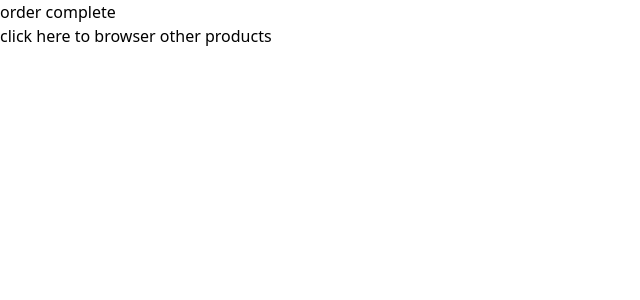
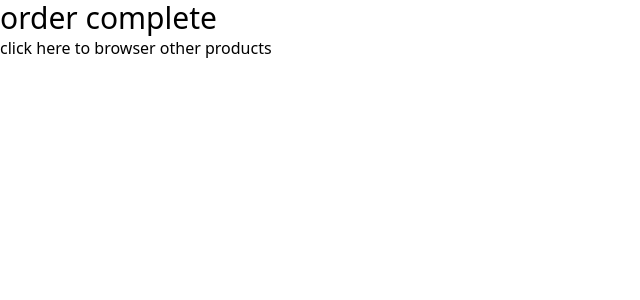
Before and after one commit to anxhirr/amazon-clone, a Next.js app: page /checkout/success in a window 1280 px wide. Shown: the top 300 px of the page, without its empty margins (0-640 px from the left). Built offline with nearby package versions, Linux system fonts and the light colour scheme.

Commit message:
small change just to retrigger deployment

```diff
--- a/src/pages/checkout/success.jsx
+++ b/src/pages/checkout/success.jsx
@@ -3,7 +3,7 @@ import Link from 'next/link'
 const Success = () => {
   return (
     <div>
-      <h1>order complete</h1>
+      <h1 className='text-3xl'>order complete</h1>
 
       <Link href='/'>click here to browser other products</Link>
     </div>
```
